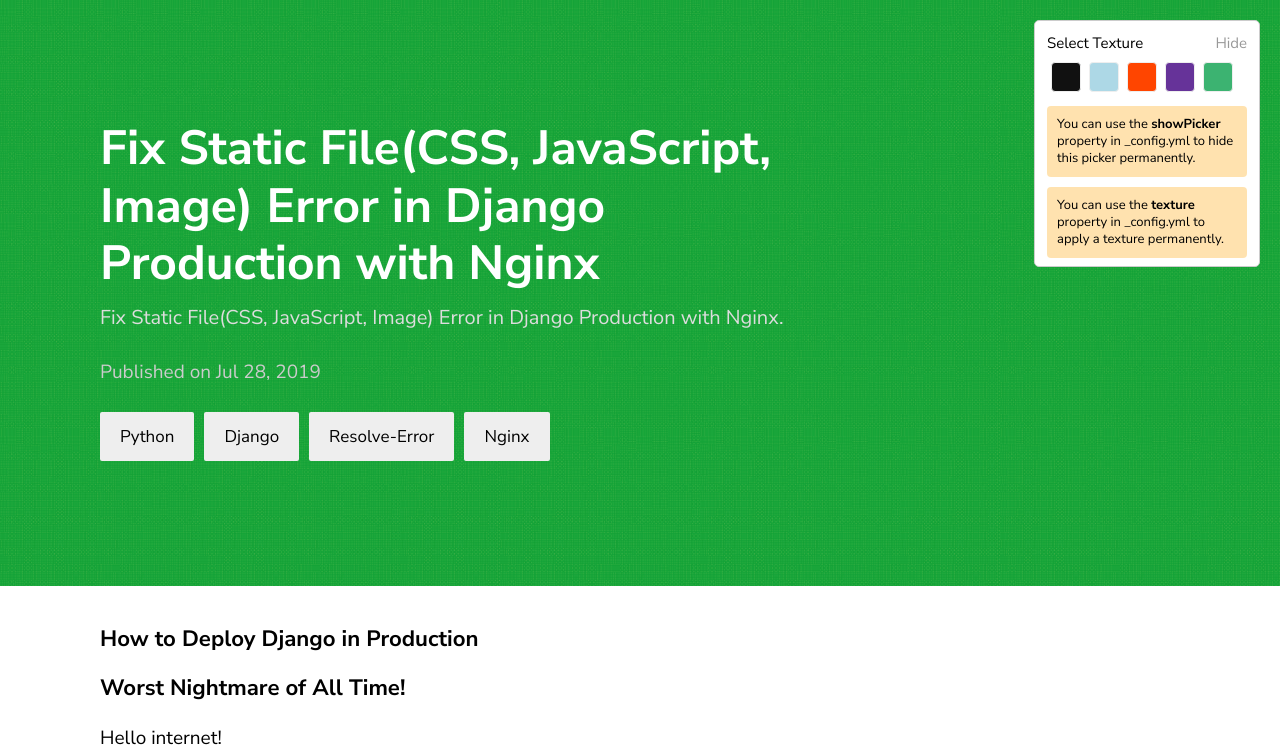
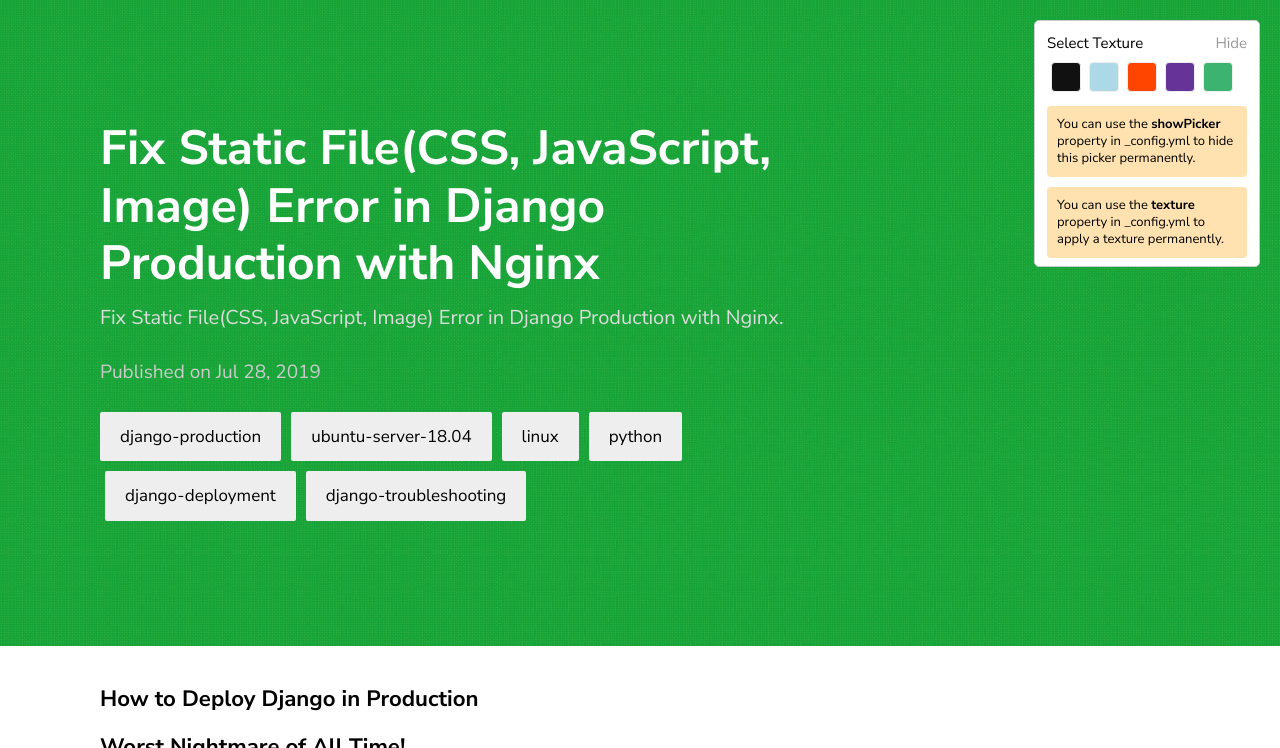
Before and after one commit to fahimfarhan/blog, a Jekyll site: the page built from _posts/2019-07-28-Fix-Static-File(CSS,-JavaScript,-Image)-Error-in-Django-Production-with-Nginx.md, in a window 1280 px wide and 900 px high, cut to the strip 0-748 px from the top of the window. Built offline with Jekyll 4.4.1, drawn with Linux system fonts in a browser that asks for light colours.

Commit message:
FC auto-commit

```diff
--- a/_posts/2019-07-28-Fix-Static-File(CSS,-JavaScript,-Image)-Error-in-Django-Production-with-Nginx.md
+++ b/_posts/2019-07-28-Fix-Static-File(CSS,-JavaScript,-Image)-Error-in-Django-Production-with-Nginx.md
@@ -3,7 +3,7 @@
 title:  "Fix Static File(CSS, JavaScript, Image) Error in Django Production with Nginx"
 description: Fix Static File(CSS, JavaScript, Image) Error in Django Production with Nginx.
 date:   2019-07-28 21:03:36 +0600
-categories: Python Django Resolve-Error Nginx
+categories: django-production ubuntu-server-18.04 linux python django-deployment django-troubleshooting
 ---
 ### How to Deploy Django in Production
 ### Worst Nightmare of All Time!
```
Also changed, not shown: 1 other file.
